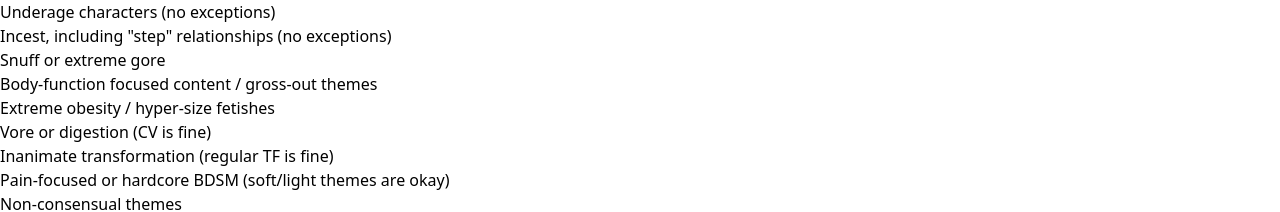
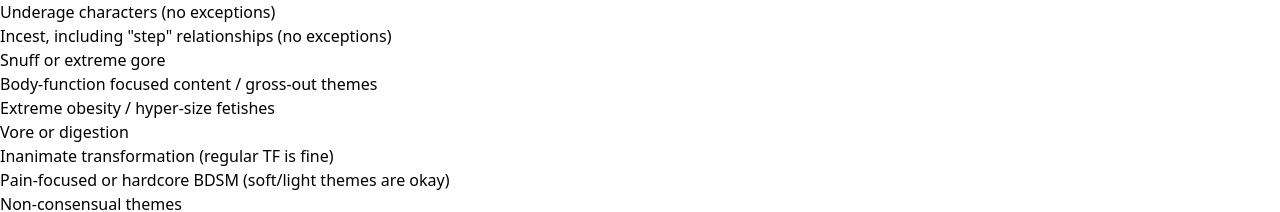
Before and after one commit to dewclawpaww/dewcard, a Next.js app: page / in a window 1280 px wide. Shown: the part 2028-2240 px from the top of the page. Built offline with nearby package versions, Linux system fonts and the light colour scheme.

Commit message:
Update page.tsx

```diff
--- a/src/app/page.tsx
+++ b/src/app/page.tsx
@@ -277,7 +277,7 @@ export default function HomePage() {
                   <li>Snuff or extreme gore</li>
                   <li>Body-function focused content / gross-out themes</li>
                   <li>Extreme obesity / hyper-size fetishes</li>
-                  <li>Vore or digestion (CV is fine)</li>
+                  <li>Vore or digestion</li>
                   <li>Inanimate transformation (regular TF is fine)</li>
                   <li>
                     Pain-focused or hardcore BDSM (soft/light themes are okay)
```
